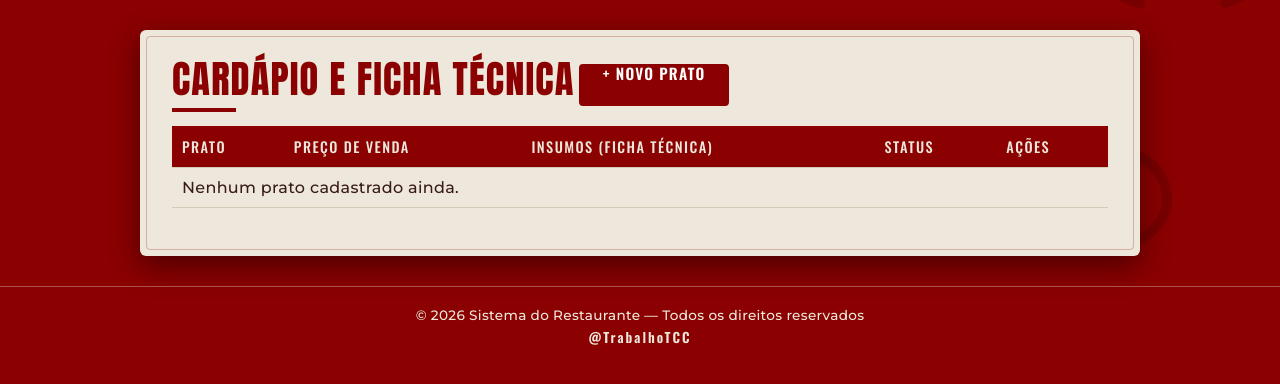
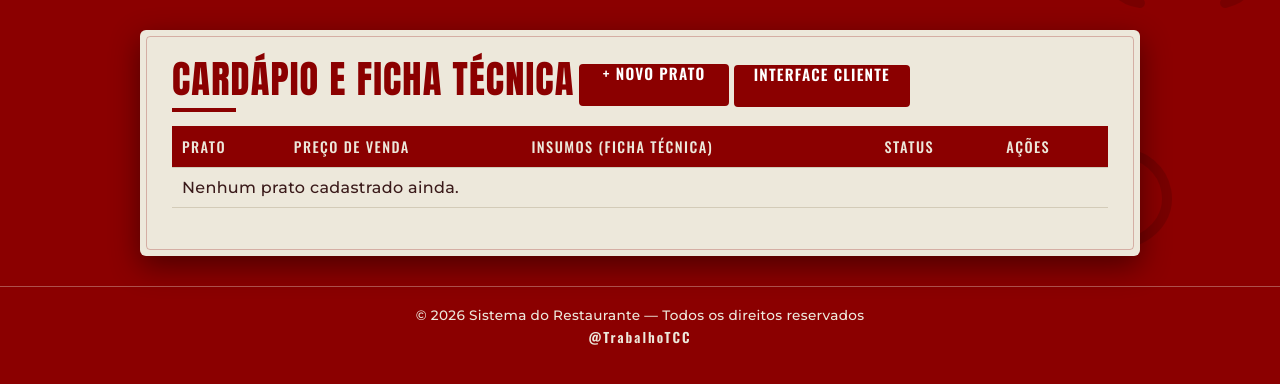
Before and after one commit to yas08C/tcc-restaurante, a Django app: template restaurante_app/restaurante_app/templates/prato_list.html in a window 1280 px wide. Shown: the part 77-461 px from the top of the page. Run offline with Django 5.2, Linux system fonts and the light colour scheme; the template is opened without the code that fills it, so the values that code supplies are empty; parts of the project's set-up code (start-up, migrations or seed data) failed here and were passed over.

Commit message:
Atualiza template da interface cliente

```diff
--- a/restaurante_app/restaurante_app/templates/prato_list.html
+++ b/restaurante_app/restaurante_app/templates/prato_list.html
@@ -4,6 +4,9 @@
 <h1>Cardápio e Ficha Técnica</h1>
 <a href="{% url 'prato_create' %}" class="btn btn-success" style="margin-bottom: 12px; display:inline-block;">
     + Novo Prato
+</a>
+<a href="{% url 'pedido_list' %}" class="btn btn-success" style="margin-bottom: 12px; display:inline-block;">
+    Interface cliente
 </a>
 <table>
     <thead>
```
